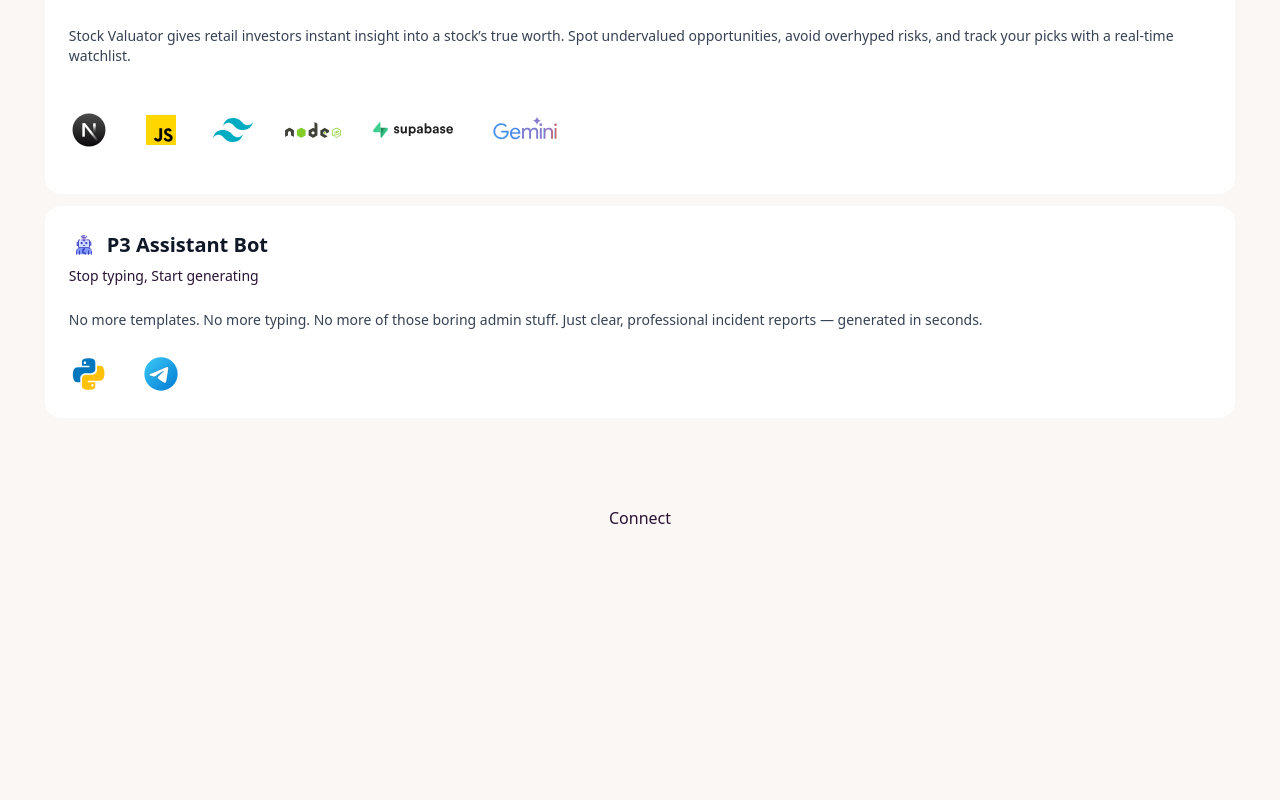
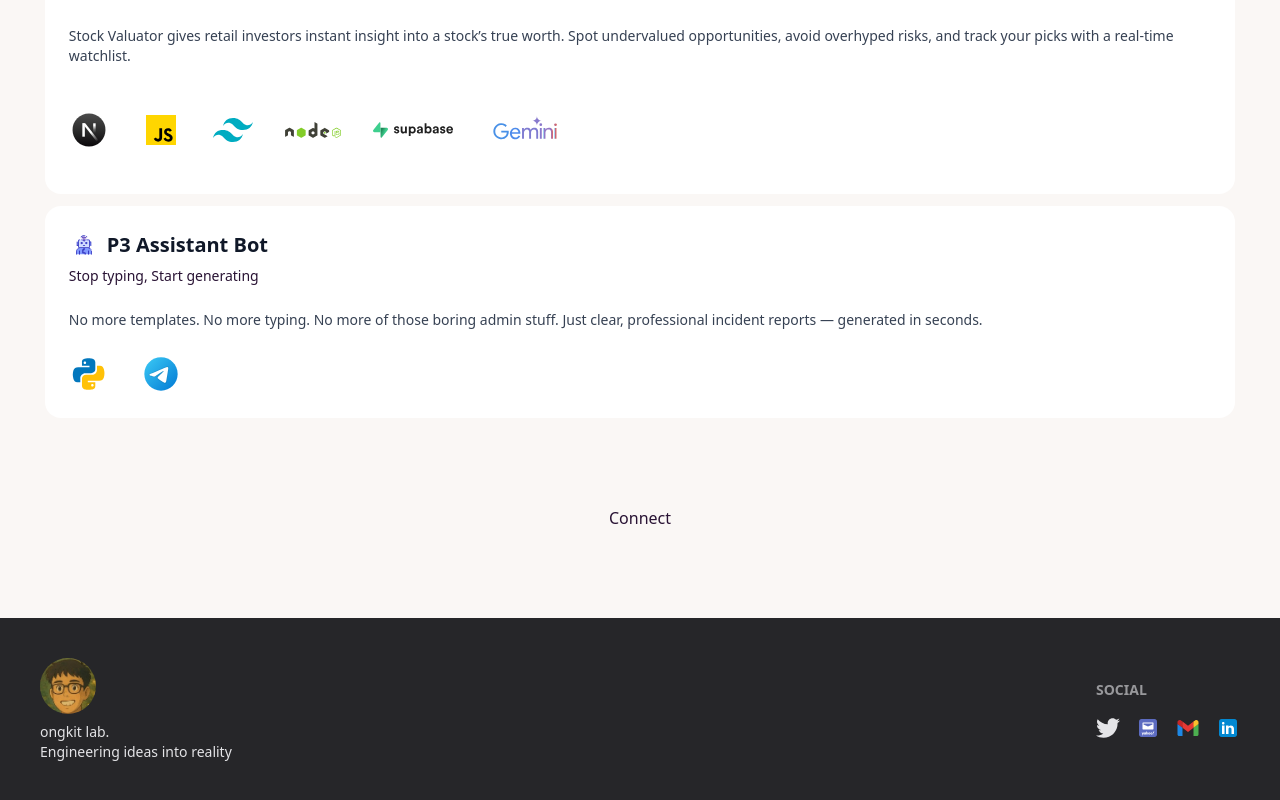
Before and after one commit to ongkitwei/kitwei-dev, a Next.js app: page / in a window 1280 px wide. Shown: the part 4354-5154 px from the top of the page. Before the commit the page ends 4972 px from the top, so only its background shows below. Built offline with nearby package versions, Linux system fonts and the light colour scheme.

Commit message:
Footer almost done

```diff
--- a/src/app/layout.js
+++ b/src/app/layout.js
@@ -8,6 +8,7 @@ import {
 } from "next/font/google";
 import "./globals.css";
 import Header from "./shared/Header";
+import Footer from "./shared/Footer";
 
 const geistSans = Geist({
   variable: "--font-geist-sans",
@@ -48,6 +49,7 @@ export default function RootLayout({ children }) {
       >
         <Header />
         {children}
+        <Footer />
       </body>
     </html>
   );
--- a/src/app/shared/Footer.jsx
+++ b/src/app/shared/Footer.jsx
@@ -1,7 +1,139 @@
 import React from "react";
 
 function Footer() {
-  return <div></div>;
+  return (
+    <footer className="footer flex flex-row items-center justify-between sm:footer-horizontal bg-neutral text-neutral-content p-10">
+      <aside>
+        <img src="/myfacecartoon.jpeg" className="w-14 rounded-full" />
+
+        <p>
+          ongkit lab.
+          <br />
+          Engineering ideas into reality
+        </p>
+      </aside>
+      <nav>
+        <h6 className="footer-title">Social</h6>
+        <div className="grid grid-flow-col gap-4">
+          <a>
+            <svg
+              xmlns="http://www.w3.org/2000/svg"
+              width="24"
+              height="24"
+              viewBox="0 0 24 24"
+              className="fill-current"
+            >
+              <path d="M24 4.557c-.883.392-1.832.656-2.828.775 1.017-.609 1.798-1.574 2.165-2.724-.951.564-2.005.974-3.127 1.195-.897-.957-2.178-1.555-3.594-1.555-3.179 0-5.515 2.966-4.797 6.045-4.091-.205-7.719-2.165-10.148-5.144-1.29 2.213-.669 5.108 1.523 6.574-.806-.026-1.566-.247-2.229-.616-.054 2.281 1.581 4.415 3.949 4.89-.693.188-1.452.232-2.224.084.626 1.956 2.444 3.379 4.6 3.419-2.07 1.623-4.678 2.348-7.29 2.04 2.179 1.397 4.768 2.212 7.548 2.212 9.142 0 14.307-7.721 13.995-14.646.962-.695 1.797-1.562 2.457-2.549z"></path>
+            </svg>
+          </a>
+          <a>
+            <svg
+              xmlns="http://www.w3.org/2000/svg"
+              x="0px"
+              y="0px"
+              width="24"
+              height="24"
+              viewBox="0 0 48 48"
+            >
+              <path
+                fill="#5c6bc0"
+                d="M42,37c0,2.762-2.238,5-5,5H11c-2.761,0-5-2.238-5-5V11c0-2.762,2.239-5,5-5h26c2.762,0,5,2.238,5,5	V37z"
+              ></path>
+              <path
+                fill="#fff"
+                d="M34,13H14c-0.552,0-1,0.448-1,1v12c0,0.552,0.448,1,1,1h20c0.552,0,1-0.448,1-1V14	C35,13.448,34.552,13,34,13z M33,17l-9,4l-9-4v-2h18V17z"
+              ></path>
+              <g transform="matrix(.63072 0 0 .63072 -72.063 127.866)">
+                <path
+                  fill="#fff"
+                  d="M132.266-150.491h2.385l1.389,3.552l1.407-3.552h2.322l-3.496,8.41h-2.337 l0.957-2.228L132.266-150.491z"
+                ></path>
+                <path
+                  fill="#fff"
+                  d="M142.186-150.633c-1.792,0-2.924,1.607-2.924,3.207c0,1.801,1.242,3.228,2.89,3.228 c1.23,0,1.693-0.749,1.693-0.749v0.584h2.08v-6.128h-2.08v0.557C143.846-149.934,143.328-150.633,142.186-150.633z M142.629-148.663c0.827,0,1.253,0.654,1.253,1.244c0,0.636-0.457,1.259-1.253,1.259c-0.66,0-1.256-0.539-1.256-1.232 C141.372-148.095,141.852-148.663,142.629-148.663z"
+                ></path>
+                <path
+                  fill="#fff"
+                  d="M146.642-144.363v-8.834h2.175v3.284c0,0,0.517-0.719,1.599-0.719 c1.324,0,2.099,0.986,2.099,2.396v3.873h-2.159v-3.343c0-0.477-0.227-0.938-0.742-0.938c-0.524,0-0.797,0.468-0.797,0.938v3.343 H146.642z"
+                ></path>
+                <path
+                  fill="#fff"
+                  d="M156.224-150.632c-2.052,0-3.274,1.56-3.274,3.232c0,1.902,1.479,3.203,3.281,3.203 c1.747,0,3.275-1.241,3.275-3.171C159.507-149.479,157.907-150.632,156.224-150.632z M156.244-148.645 c0.725,0,1.226,0.604,1.226,1.247c0,0.549-0.467,1.226-1.226,1.226c-0.695,0-1.217-0.558-1.217-1.232 C155.027-148.053,155.46-148.645,156.244-148.645z"
+                ></path>
+                <path
+                  fill="#fff"
+                  d="M163.131-150.632c-2.052,0-3.274,1.56-3.274,3.232c0,1.902,1.479,3.203,3.281,3.203 c1.747,0,3.275-1.241,3.275-3.171C166.414-149.479,164.814-150.632,163.131-150.632z M163.151-148.645 c0.725,0,1.226,0.604,1.226,1.247c0,0.549-0.467,1.226-1.226,1.226c-0.695,0-1.217-0.558-1.217-1.232 C161.933-148.053,162.367-148.645,163.151-148.645z"
+                ></path>
+                <circle
+                  cx="168.131"
+                  cy="-145.677"
+                  r="1.445"
+                  fill="#fff"
+                ></circle>
+                <path
+                  fill="#fff"
+                  d="M170.05-147.653h-2.601l2.308-5.545h2.591L170.05-147.653z"
+                ></path>
+              </g>
+            </svg>
+          </a>
+          <a>
+            <svg
+              xmlns="http://www.w3.org/2000/svg"
+              x="0px"
+              y="0px"
+              width="24"
+              height="24"
+              viewBox="0 0 48 48"
+            >
+              <path
+                fill="#4caf50"
+                d="M45,16.2l-5,2.75l-5,4.75L35,40h7c1.657,0,3-1.343,3-3V16.2z"
+              ></path>
+              <path
+                fill="#1e88e5"
+                d="M3,16.2l3.614,1.71L13,23.7V40H6c-1.657,0-3-1.343-3-3V16.2z"
+              ></path>
+              <polygon
+                fill="#e53935"
+                points="35,11.2 24,19.45 13,11.2 12,17 13,23.7 24,31.95 35,23.7 36,17"
+              ></polygon>
+              <path
+                fill="#c62828"
+                d="M3,12.298V16.2l10,7.5V11.2L9.876,8.859C9.132,8.301,8.228,8,7.298,8h0C4.924,8,3,9.924,3,12.298z"
+              ></path>
+              <path
+                fill="#fbc02d"
+                d="M45,12.298V16.2l-10,7.5V11.2l3.124-2.341C38.868,8.301,39.772,8,40.702,8h0 C43.076,8,45,9.924,45,12.298z"
+              ></path>
+            </svg>
+          </a>
+          <a
+            href="https://www.linkedin.com/in/ong-kit-wei-408338226/"
+            target="_blank"
+          >
+            <svg
+              xmlns="http://www.w3.org/2000/svg"
+              x="0px"
+              y="0px"
+              width="24"
+              height="24"
+              viewBox="0 0 48 48"
+            >
+              <path
+                fill="#0288D1"
+                d="M42,37c0,2.762-2.238,5-5,5H11c-2.761,0-5-2.238-5-5V11c0-2.762,2.239-5,5-5h26c2.762,0,5,2.238,5,5V37z"
+              ></path>
+              <path
+                fill="#FFF"
+                d="M12 19H17V36H12zM14.485 17h-.028C12.965 17 12 15.888 12 14.499 12 13.08 12.995 12 14.514 12c1.521 0 2.458 1.08 2.486 2.499C17 15.887 16.035 17 14.485 17zM36 36h-5v-9.099c0-2.198-1.225-3.698-3.192-3.698-1.501 0-2.313 1.012-2.707 1.99C24.957 25.543 25 26.511 25 27v9h-5V19h5v2.616C25.721 20.5 26.85 19 29.738 19c3.578 0 6.261 2.25 6.261 7.274L36 36 36 36z"
+              ></path>
+            </svg>
+          </a>
+        </div>
+      </nav>
+    </footer>
+  );
 }
 
 export default Footer;
```
Also changed, not shown: public/myfacecartoon.jpeg (added).
